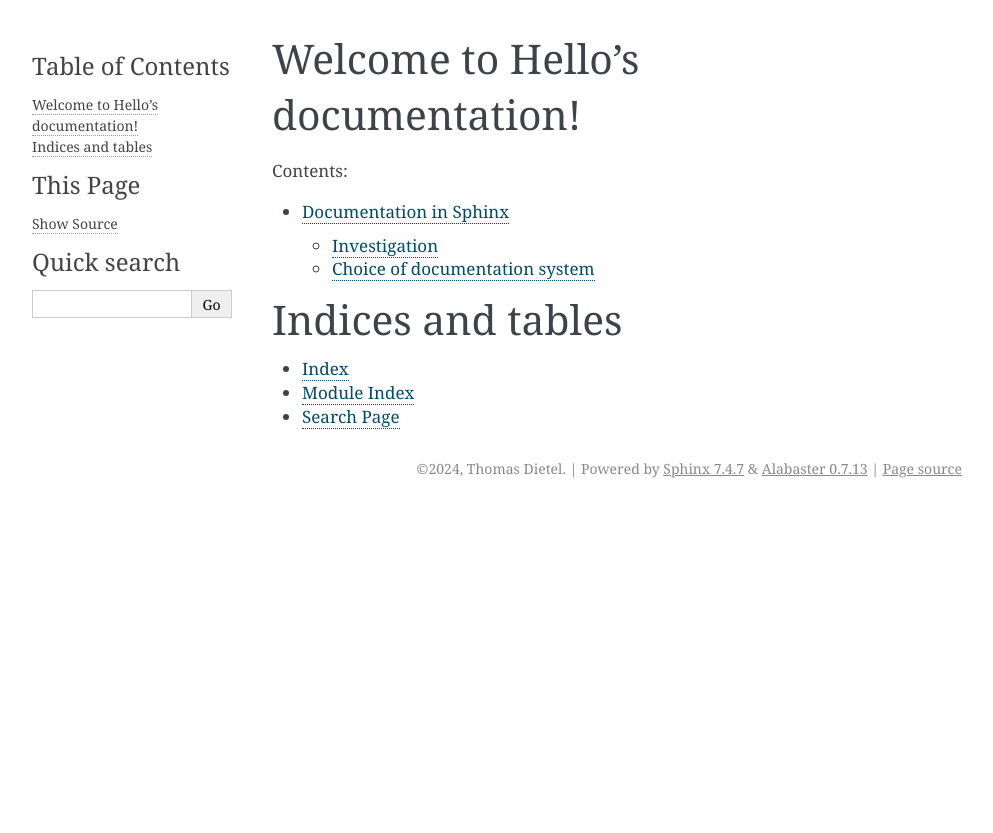
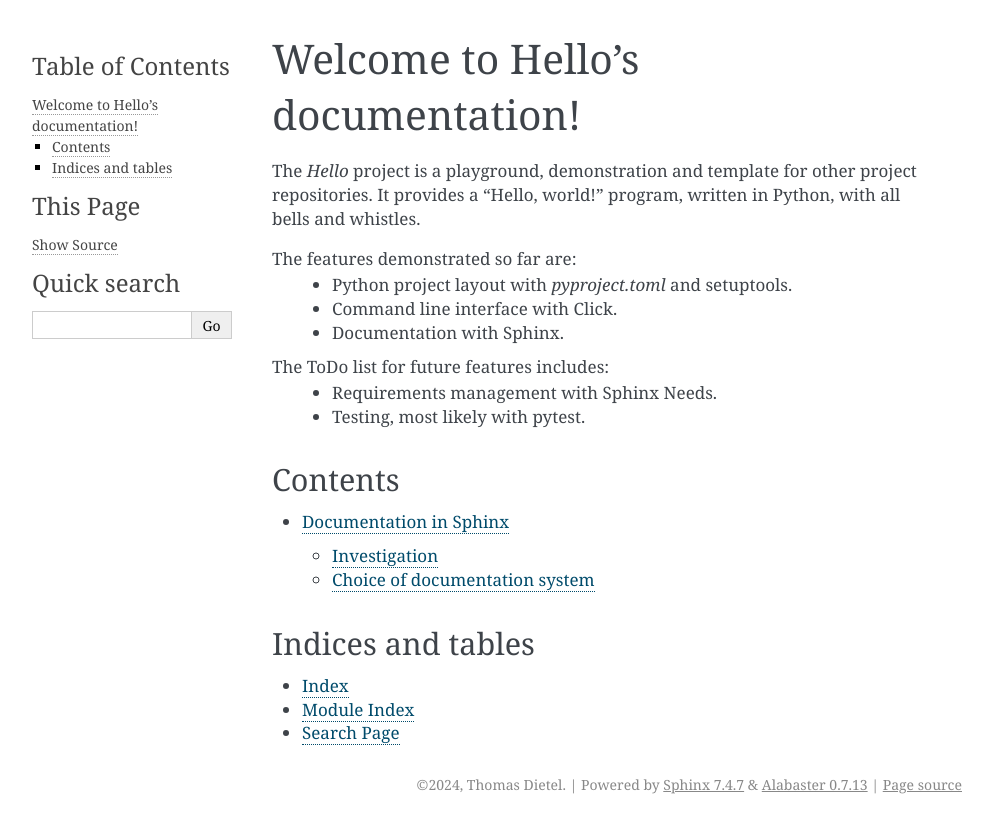
Before and after one commit to tdietel/python-hello, a Sphinx documentation site: the page built from docs/source/index.rst, in a window 1280 px wide. Shown: the top 833 px of the page, without its empty margins (148-1141 px from the left). Built offline with Sphinx 7.4.7, drawn with Linux system fonts in a browser that asks for light colours.

Commit message:
Update docs

```diff
--- a/docs/source/index.rst
+++ b/docs/source/index.rst
@@ -6,15 +6,30 @@
 Welcome to Hello's documentation!
 =================================
 
+The `Hello` project is a playground, demonstration and template for other project repositories.
+It provides a "Hello, world!" program, written in Python, with all bells and whistles.
+
+The features demonstrated so far are:
+  - Python project layout with `pyproject.toml` and setuptools.
+  - Command line interface with Click.
+  - Documentation with Sphinx.
+
+The ToDo list for future features includes:
+  - Requirements management with Sphinx Needs.
+  - Testing, most likely with pytest.
+
+
+Contents
+--------
+
 .. toctree::
    :maxdepth: 2
-   :caption: Contents:
 
    sphinx
 
 
 Indices and tables
-==================
+------------------
 
 * :ref:`genindex`
 * :ref:`modindex`
```
Also changed, not shown: docs/source/sphinx.rst (+6 -1 lines).
